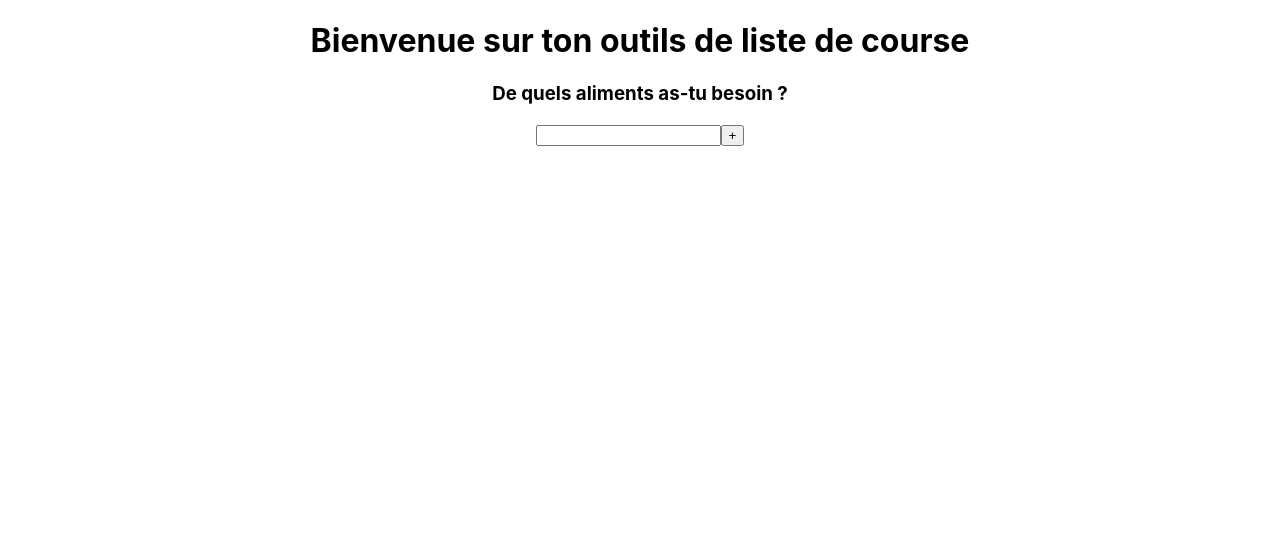
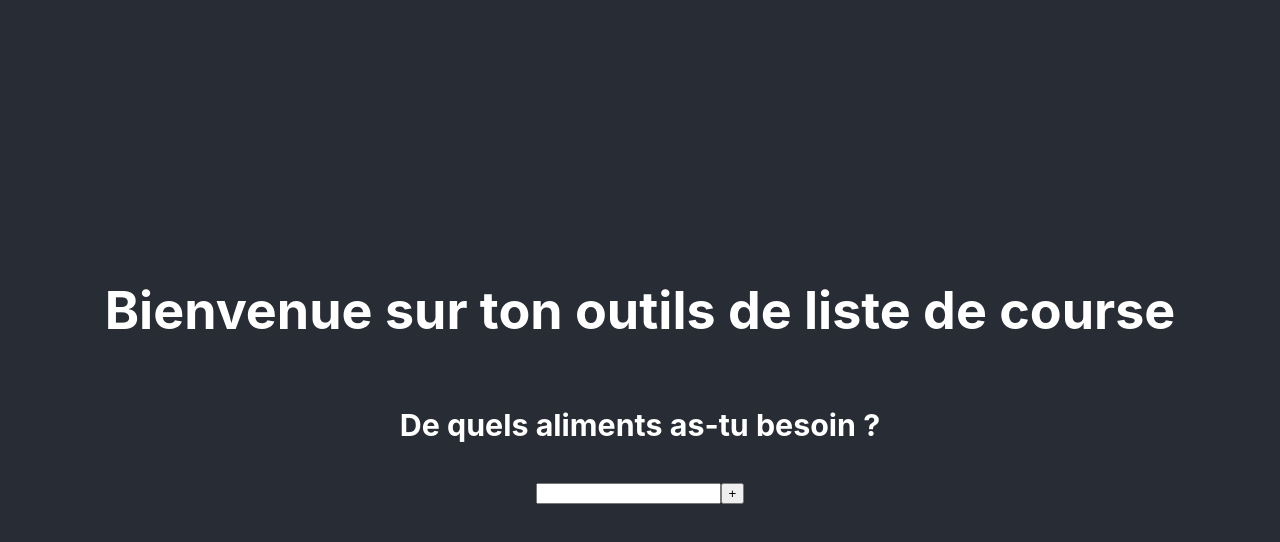
Before and after one commit to GKLdeveloppement/listeCourse, a React (Create React App) app: page / in a window 1280 px wide. Shown: the top 542 px of the page. Built offline with nearby package versions, Linux system fonts and the light colour scheme.

Commit message:
mise en place css petit à petit

```diff
--- a/src/App.css
+++ /dev/null
@@ -1,38 +0,0 @@
-.App {
-  text-align: center;
-}
-
-
-@media (prefers-reduced-motion: no-preference) {
-  .App-logo {
-    animation: App-logo-spin infinite 20s linear;
-  }
-}
-
-.App-header {
-  background-color: #282c34;
-  min-height: 100vh;
-  display: flex;
-  flex-direction: column;
-  align-items: center;
-  justify-content: center;
-  font-size: calc(10px + 2vmin);
-  color: white;
-}
-
-.App-link {
-  color: #61dafb;
-}
-
-@keyframes App-logo-spin {
-  from {
-    transform: rotate(0deg);
-  }
-  to {
-    transform: rotate(360deg);
-  }
-}
-
-li {
-  list-style-type: none;
-}
--- a/src/App.js
+++ b/src/App.js
@@ -1,10 +1,9 @@
-import './App.css';
+import './style/App.css';
 import FormulaireListe from './Component/FormulaireListe';
 
 function App() {
   return (
     <div className="App">
-      <h1>Bienvenue sur ton outils de liste de course</h1>
       <FormulaireListe />
     </div>
   );
--- a/src/Component/FormulaireListe.js
+++ b/src/Component/FormulaireListe.js
@@ -45,14 +45,14 @@
 
 
     return(
-        <div>
+        <div className='appBg'>
+            <h1>Bienvenue sur ton outils de liste de course</h1>
             <h3>De quels aliments as-tu besoin ?</h3>
             <form onSubmit={addItem}>
                 {/* On récupère le contenu du champ pour mettre à jour le state */}
                 <input value={itemName} type="text" onInput={e => changeName(e.target.value)}/>
                 <button type='submit' onClick={handleButton}>+</button>
             </form>
-
             <ul>
                 {/* On va parcourir le tableau d'item et pour chaque iterration on ajoutera un un élément dans la liste des courses en passant en props le nom et l'id de notre element */}
                 {itemListe.map((item) => {
--- a/src/Component/ItemListe.js
+++ b/src/Component/ItemListe.js
@@ -1,8 +1,10 @@
+import '../style/itemListe.css'
+
 function ItemListe(props) {
     return (
         //on récupère les props id et name qu'on va utiliser pour notre affichage
         <li id={props.id}>
-            <div>{props.itemName}</div>
+            <div className='divBg'>{props.itemName}</div>
         </li>
     )
 }
--- a/src/index.js
+++ b/src/index.js
@@ -1,6 +1,6 @@
 import React from 'react';
 import ReactDOM from 'react-dom/client';
-import './index.css';
+import './style/index.css';
 import App from './App';
 
 const root = ReactDOM.createRoot(document.getElementById('root'));
--- /dev/null
+++ b/src/style/App.css
@@ -0,0 +1,20 @@
+.App {
+  text-align: center;
+}
+
+
+.appBg {
+  background-color: #282c34;
+  min-height: 100vh;
+  display: flex;
+  flex-direction: column;
+  align-items: center;
+  justify-content: center;
+  font-size: calc(10px + 2vmin);
+  color: white;
+}
+
+
+li {
+  list-style-type: none;
+}
--- /dev/null
+++ b/src/style/itemListe.css
@@ -0,0 +1,3 @@
+.divBg {
+
+}
```
Also changed, not shown: src/style/formulaireListe.css (added), src/style/index.css (renamed from src/index.css).
